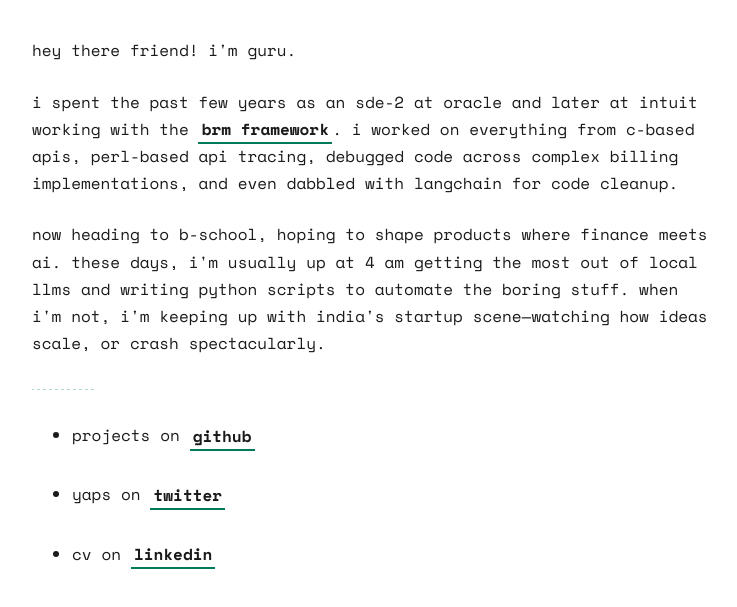
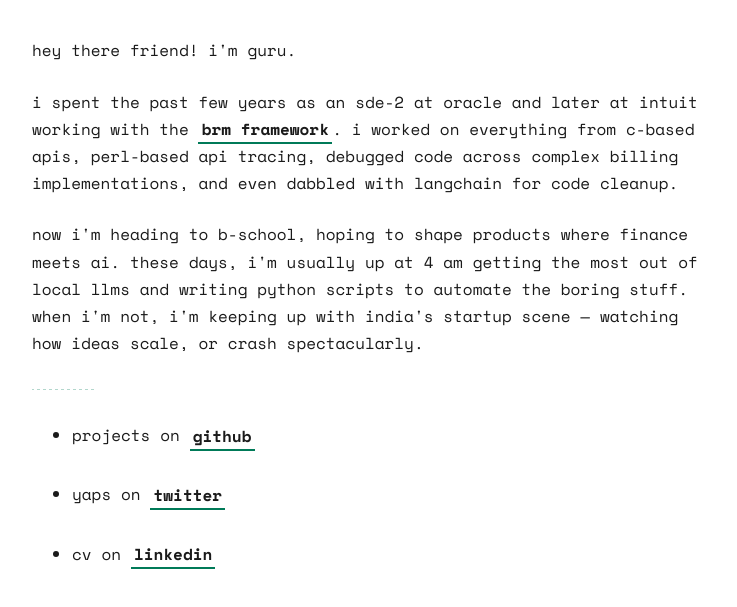
Before and after one commit to pain-in-the-bhat/guru-website, a plain HTML site: page index.html in a window 1280 px wide. Shown: the part 241-848 px from the top of the page, without its empty margins (268-1005 px from the left). Drawn offline with nearby package versions, Linux system fonts and the light colour scheme.

Commit message:
fixed tone and minor edits

```diff
--- a/index.html
+++ b/index.html
@@ -146,7 +146,7 @@
 
             <p>i spent the past few years as an sde-2 at oracle and later at intuit working with the <a href="https://docs.oracle.com/en/industries/communications/billing-revenue/15.0/concepts/billing-and-revenue-management1.html" target="_blank">brm framework</a>. i worked on everything from c-based apis, perl-based api tracing, debugged code across complex billing implementations, and even dabbled with langchain for code cleanup.</p>
 
-            <p>now heading to b-school, hoping to shape products where finance meets ai. these days, i'm usually up at 4 am getting the most out of local llms and writing python scripts to automate the boring stuff. when i'm not, i'm keeping up with india's startup scene—watching how ideas scale, or crash spectacularly.</p>
+            <p>now i'm heading to b-school, hoping to shape products where finance meets ai. these days, i'm usually up at 4 am getting the most out of local llms and writing python scripts to automate the boring stuff. when i'm not, i'm keeping up with india's startup scene — watching how ideas scale, or crash spectacularly.</p>
 
             <div class="dotted-line"></div>
 
```
